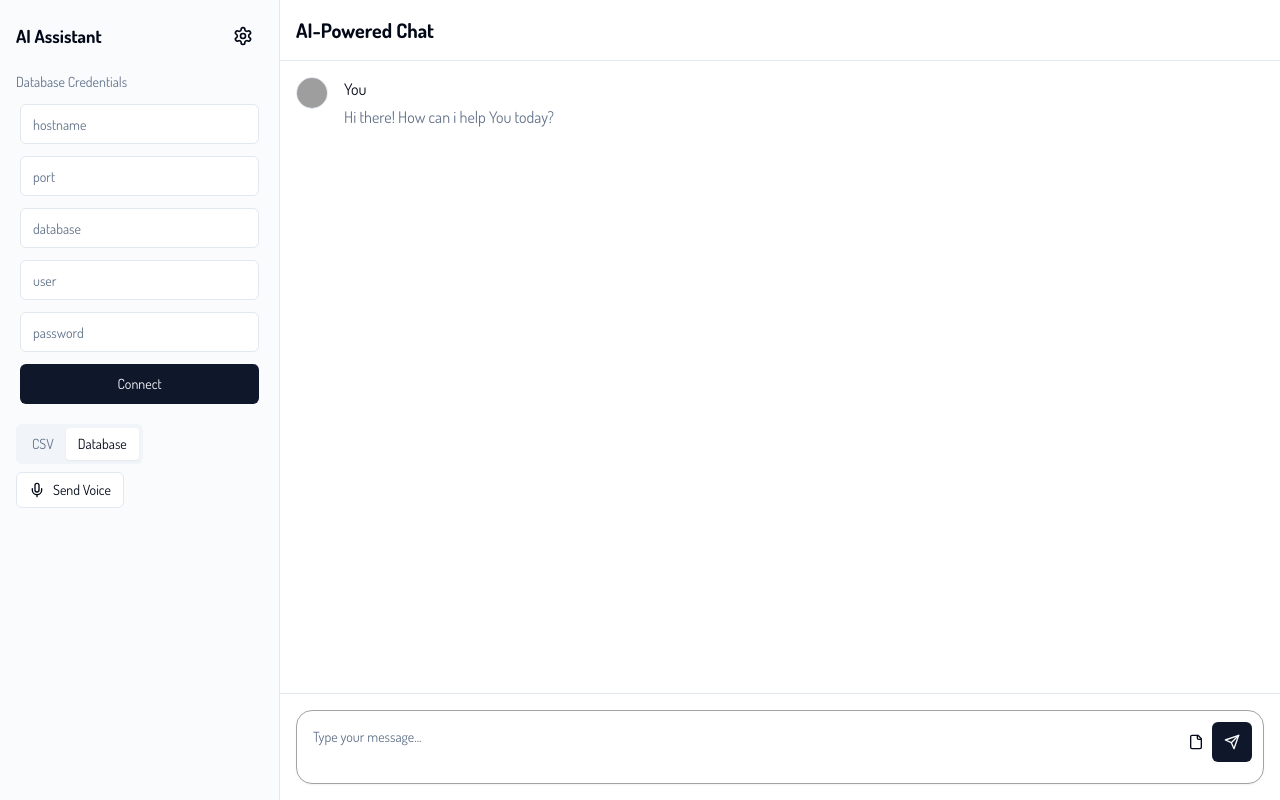
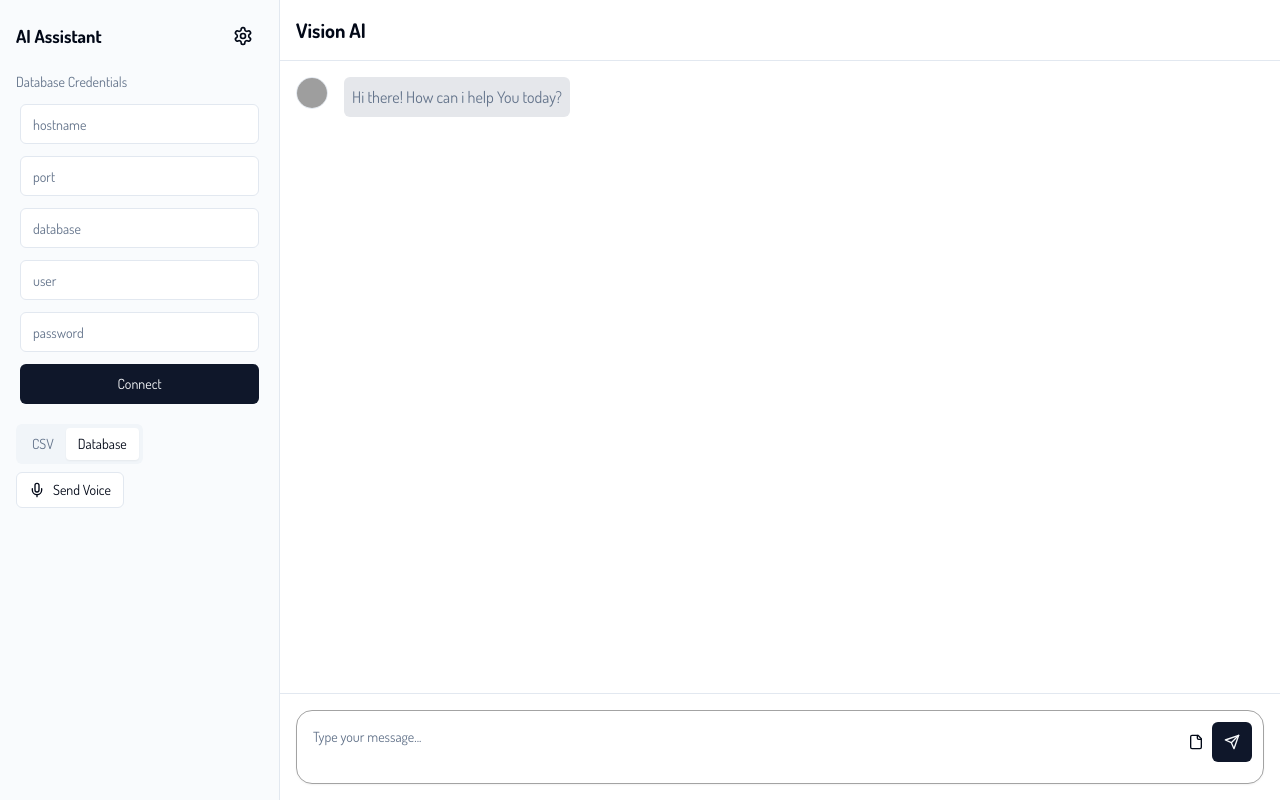
Before and after one commit to hRJ06/Vision-AI, a Next.js app in the folder Client/: page /c in a window 1280 px wide. Both pictures are taken after a click on the button "Get Started". Built offline with nearby package versions, Linux system fonts and the light colour scheme; grey boxes are pictures that could not be loaded.

Commit message:
Integration of Chat

```diff
--- a/Client/app/c/page.tsx
+++ b/Client/app/c/page.tsx
@@ -15,7 +15,7 @@ import { ToastAction } from "@/components/ui/toast";
 import { useToast } from "@/components/ui/use-toast";
 import { zodResolver } from "@hookform/resolvers/zod";
 import axios from "axios";
-import { useState } from "react";
+import { useEffect, useState } from "react";
 import { useForm } from "react-hook-form";
 import { z } from "zod";
 
@@ -94,15 +94,47 @@ export default function Component() {
 
 
   const [welcome, setwelcome] = useState(false);
+  const [inputText, setInputText] = useState("");
+
   const [chats, setchats] = useState([{
     msg: "Hi there! How can i help You today?",
     role: "AI"
   }]);
 
 
+  const handleSendMessage = async (e: any) => {
+    e.preventDefault();
+    if (inputText.trim()) {
+
+      setchats([...chats, { msg: inputText, role: "User" }]);
+
+      try {
+        const response = await axios.post("http://127.0.0.1:5000/chat", { message: inputText }, {
+          headers: {
+            "Content-Type": "application/json",
+          }
+        });
+
+        setchats(prevChats => [...prevChats, { msg: response.data.response, role: "AI" }])
+
+      } catch (error) {
+        console.log("Error->", error);
+      }
+
+      setInputText("");
+    }
+  };
+
+
+  // useEffect(() => {
+  //   console.log(chats);
+  // }, [chats]);
+
+
   return (
     <div className="grid min-h-screen w-full grid-cols-[280px_1fr] bg-background text-foreground">
       <div className="flex flex-col border-r bg-muted/40 p-4">
+
         <div className="flex items-center justify-between">
           <h2 className="text-lg font-semibold">AI Assistant</h2>
           <Button variant="ghost" size="icon">
@@ -110,6 +142,8 @@ export default function Component() {
             <span className="sr-only">Settings</span>
           </Button>
         </div>
+
+        {/* DB Connect */}
         <div className="mt-4 flex-1 space-y-4 overflow-auto">
           <div>
             <h3 className="text-sm font-medium text-muted-foreground">
@@ -226,7 +260,7 @@ export default function Component() {
 
       <div className="flex flex-col">
         <div className="sticky top-0 z-10 border-b bg-background/50 p-4 backdrop-blur-md">
-          <h1 className="text-xl font-semibold">AI-Powered Chat</h1>
+          <h1 className="text-xl font-semibold">Vision AI </h1>
         </div>
 
         {
@@ -262,26 +296,28 @@ export default function Component() {
 
         {/* Chats */}
         {welcome &&
-          chats.map((chat) => (
-            <div className="flex-1 overflow-auto p-4">
-              <div className="grid gap-4">
-                <div className="flex items-start gap-4">
-                  <Avatar className="h-8 w-8 shrink-0 border">
-                    <AvatarImage src="/placeholder-user.jpg" />
-                    <AvatarFallback>{chat.role}</AvatarFallback>
-                  </Avatar>
+          <div className="flex-1 overflow-auto p-4 max-h-[calc(100vh-10rem)]"> {/* Adjust height as needed */}
+          <div className="flex flex-col gap-4">
+            {chats.map((chat, index) => (
+              <div
+                key={index}
+                className={`flex items-start gap-4 `}
+              >
+                <Avatar className="h-8 w-8 shrink-0 border">
+                  <AvatarImage src="/placeholder-user.jpg" />
+                  <AvatarFallback>{chat.role}</AvatarFallback>
+                </Avatar>
+                <div className="max-w-[700px]"> {/* Fixed width for message box */}
                   <div className="grid gap-1">
-                    <div className="font-medium">You</div>
-                    <div className="prose text-muted-foreground">
-                      <p>
-                        {chat.msg}
-                      </p>
+                    <div className="prose text-muted-foreground bg-gray-200 p-2 rounded-md">
+                      <p>{chat.msg}</p>
                     </div>
                   </div>
                 </div>
               </div>
-            </div>
-          ))
+            ))}
+          </div>
+        </div>
         }
 
 
@@ -292,11 +328,14 @@ export default function Component() {
               <Textarea
                 placeholder="Type your message..."
                 className="min-h-[48px] w-full rounded-2xl border border-neutral-400 p-4 pr-16 shadow-sm resize-none"
+                value={inputText}
+                onChange={(e) => setInputText(e.target.value)}
               />
               <Button
                 type="submit"
                 size="icon"
                 className="absolute right-3 top-3"
+                onClick={(e) => handleSendMessage(e)}
               >
                 <SendIcon className="h-4 w-4" />
                 <span className="sr-only">Send</span>
```
